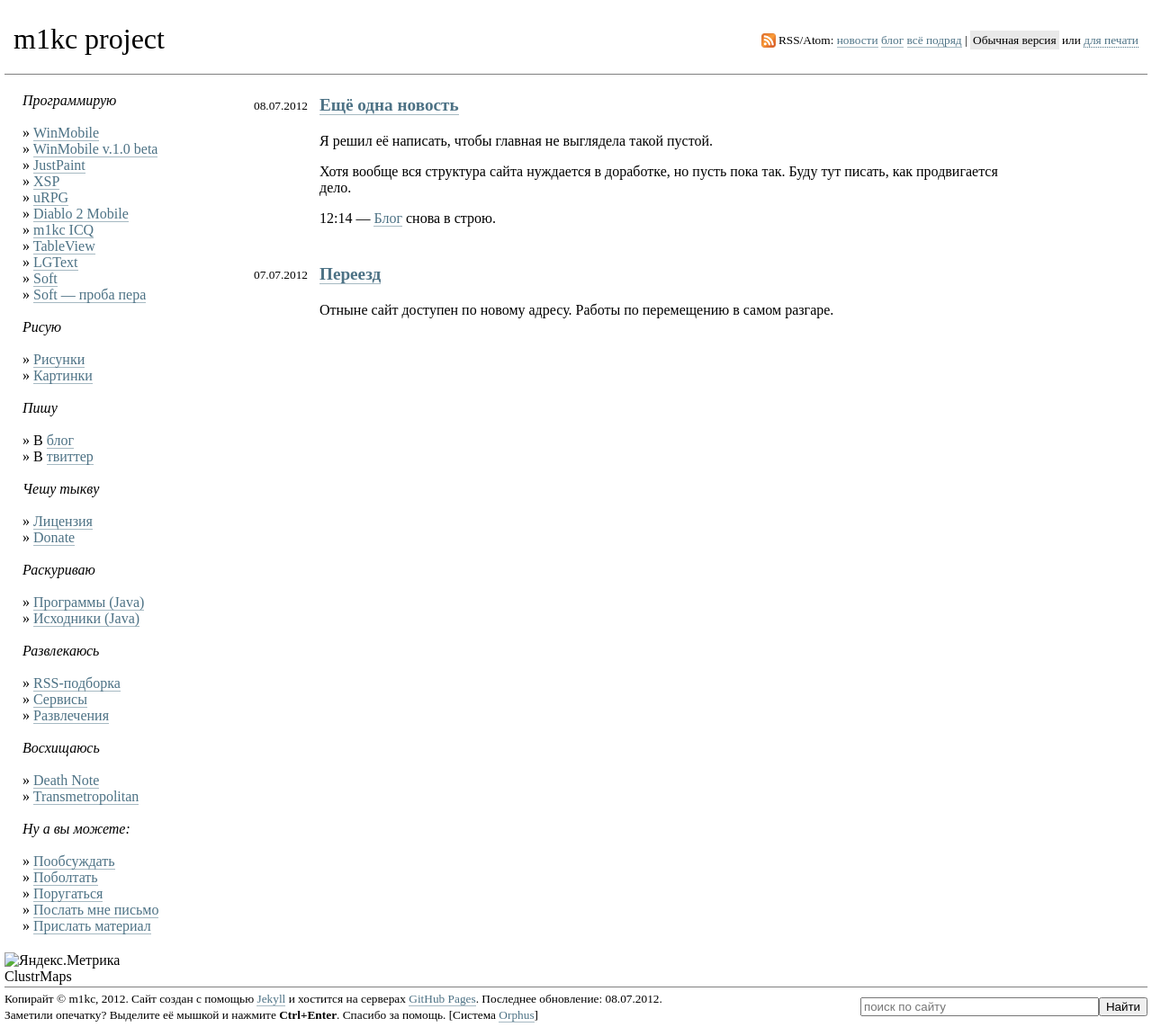
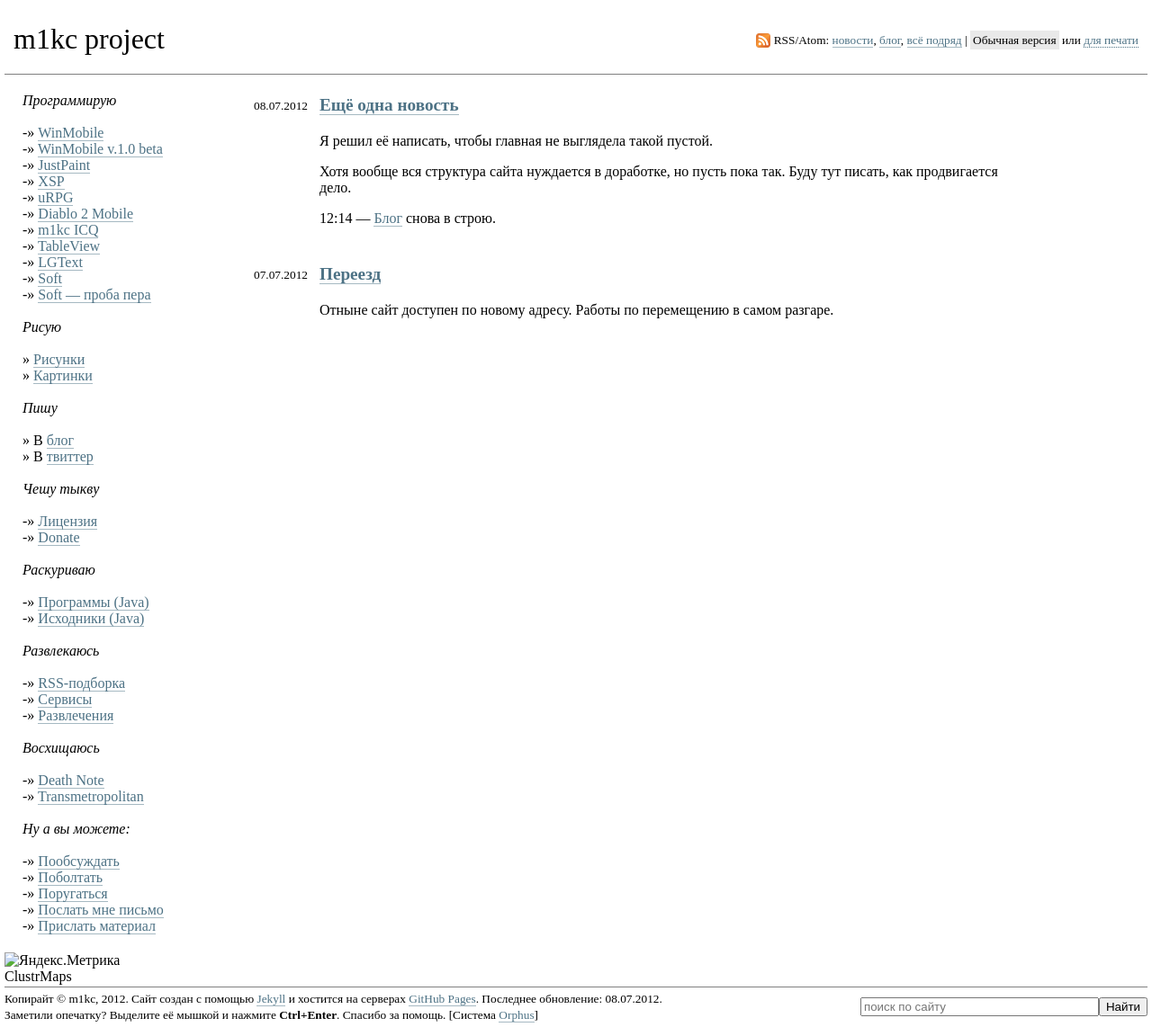
Before and after one commit to m1kc/m1kc.github.com, a Jekyll site: the page built from index.html, in a window 1280 px wide. Shown: the whole page at 90% size. Built offline with Jekyll 4.4.1, drawn with Linux system fonts in a browser that asks for light colours; some of the changed lines change nothing that is shown.

Commit message:
Updated template.

```diff
--- a/_layouts/default.html
+++ b/_layouts/default.html
@@ -15,14 +15,20 @@
 		<table border="0" cellpadding="0" cellspacing="0" width="100%" style="padding: 20px 10px; border-bottom: 1px solid gray;">
 			<tr>
 				<td align="left">
-					<div style="font-size: 24pt; font-family: serif;"><a href="/" class="plain">m1kc&nbsp;project</a></div>
+					<div style="font-size: 24pt; font-family: serif;">
+						{% if page.url == '/index.html' %}
+						m1kc&nbsp;project
+						{% else %}
+						<a href="/" class="plain">m1kc&nbsp;project</a>
+						{% endif %}
+					</div>
 				</td>
 				<td align="right" >
 					<small>
 						<img src="/img/rss-icon.png" align="texttop" />
 						RSS/Atom:
-						<a href="/atom_news.xml">новости</a>
-						<a href="/atom_blog.xml">блог</a>
+						<a href="/atom_news.xml">новости</a>,
+						<a href="/atom_blog.xml">блог</a>,
 						<a href="/atom.xml">всё подряд</a> |
 						<span class="printables"><span class="highlight pad3">Обычная версия</span> или <a href="javascript://" class="clickme" onclick="printable();">для печати</a></span>
 						<span class="printables" style="display: none;"><a href="javascript://" class="clickme" onclick="printable();">Обычная версия</a> или <span class="highlight pad3">для печати</span></span>
@@ -37,42 +43,42 @@
 			<tr>
 				<td valign="top" style="width: 20%; padding: 20px;" id="leftline">
 					<i>Программирую</i><br><br>
-					» <a href="/load/11-1-0-69">WinMobile</a><br>
-					» <a href="/load/11-1-0-84">WinMobile v.1.0 beta</a><br>
-					» <a href="/load/23-1-0-85">JustPaint</a><br>
-					» <a href="/index/0-88">XSP</a><br>
-					» <a href="/load/33-1-0-122">uRPG</a><br>
-					» <a href="/load/22-1-0-79">Diablo 2 Mobile</a><br>
-					» <a href="/load/13-1-0-72">m1kc ICQ</a><br>
-					» <a href="/load/24-1-0-86">TableView</a><br>
-					» <a href="/load/31-1-0-121">LGText</a><br>
-					» <a href="/load/2">Soft</a><br>
-					» <a href="/load/30">Soft — проба пера</a><br>
+					-» <a href="/load/11-1-0-69">WinMobile</a><br>
+					-» <a href="/load/11-1-0-84">WinMobile v.1.0 beta</a><br>
+					-» <a href="/load/23-1-0-85">JustPaint</a><br>
+					-» <a href="/index/0-88">XSP</a><br>
+					-» <a href="/load/33-1-0-122">uRPG</a><br>
+					-» <a href="/load/22-1-0-79">Diablo 2 Mobile</a><br>
+					-» <a href="/load/13-1-0-72">m1kc ICQ</a><br>
+					-» <a href="/load/24-1-0-86">TableView</a><br>
+					-» <a href="/load/31-1-0-121">LGText</a><br>
+					-» <a href="/load/2">Soft</a><br>
+					-» <a href="/load/30">Soft — проба пера</a><br>
 					<br><i>Рисую</i><br><br>
-					» <a href="/photo/3">Рисунки</a><br>
-					» <a href="/photo/2">Картинки</a><br>
+					» <a href="/art/">Рисунки</a><br>
+					» <a href="/pictures/">Картинки</a><br>
 					<br><i>Пишу</i><br><br>
 					» В <a href="/blog/">блог</a><br>
 					» В <a href="https://twitter.com/_m1kc" target="_blank">твиттер</a><br>
 					<br><i>Чешу тыкву</i><br><br>
-					» <a href="/index/0-81">Лицензия</a><br>
-					» <a href="/index/0-90">Donate</a><br>
+					-» <a href="/index/0-81">Лицензия</a><br>
+					-» <a href="/index/0-90">Donate</a><br>
 					<br><i>Раскуриваю</i><br><br>
-					» <a href="/load/12">Программы (Java)</a><br>
-					» <a href="/load/28">Исходники (Java)</a><br>
+					-» <a href="/load/12">Программы (Java)</a><br>
+					-» <a href="/load/28">Исходники (Java)</a><br>
 					<br><i>Развлекаюсь</i><br><br>
-					» <a href="/index/0-87">RSS-подборка</a><br>
-					» <a href="/index/0-25">Сервисы</a><br>
-					» <a href="/index/0-39">Развлечения</a><br>
+					-» <a href="/index/0-87">RSS-подборка</a><br>
+					-» <a href="/index/0-25">Сервисы</a><br>
+					-» <a href="/index/0-39">Развлечения</a><br>
 					<br><i>Восхищаюсь</i><br><br>
-					» <a href="/index/0-82">Death Note</a><br>
-					» <a href="/index/0-83">Transmetropolitan</a><br>
+					-» <a href="/index/0-82">Death Note</a><br>
+					-» <a href="/index/0-83">Transmetropolitan</a><br>
 					<br><i>Ну а вы можете:</i><br><br>
-					» <a href="/forum/">Пообсуждать</a><br>
-					» <a href="/index/0-11">Поболтать</a><br>
-					» <a href="/gb/">Поругаться</a><br>
-					» <a href="/index/0-9">Послать мне письмо</a><br>
-					» <a href="/index/0-50">Прислать материал</a><br>
+					-» <a href="/forum/">Пообсуждать</a><br>
+					-» <a href="/index/0-11">Поболтать</a><br>
+					-» <a href="/gb/">Поругаться</a><br>
+					-» <a href="/index/0-9">Послать мне письмо</a><br>
+					-» <a href="/index/0-50">Прислать материал</a><br>
 				</td>
 				<td valign="top" style="padding: 20px; min-width: 300px;" rowspan="2">
 					{% if page.nobreadcrumbs %}
```
